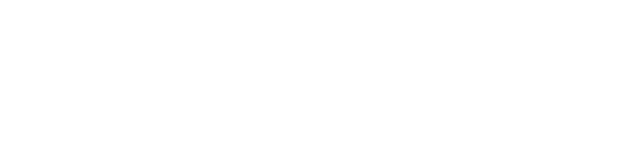
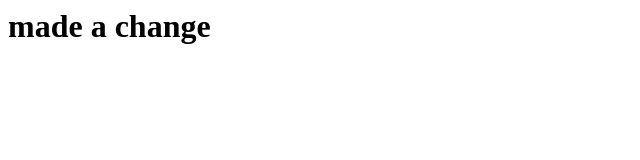
Before and after one commit to saivamsimorisetti/assignments, a plain HTML site: page index.html in a window 1280 px wide. Shown: the whole page, without its empty margins (0-640 px from the left). Drawn offline with Linux system fonts and the light colour scheme.

Commit message:
added a change

```diff
--- a/index.html
+++ b/index.html
@@ -3,6 +3,8 @@
 
     </head>
     <body>
+        <h1>made a change</h1>
+
 
     </body>
 </html>
```
